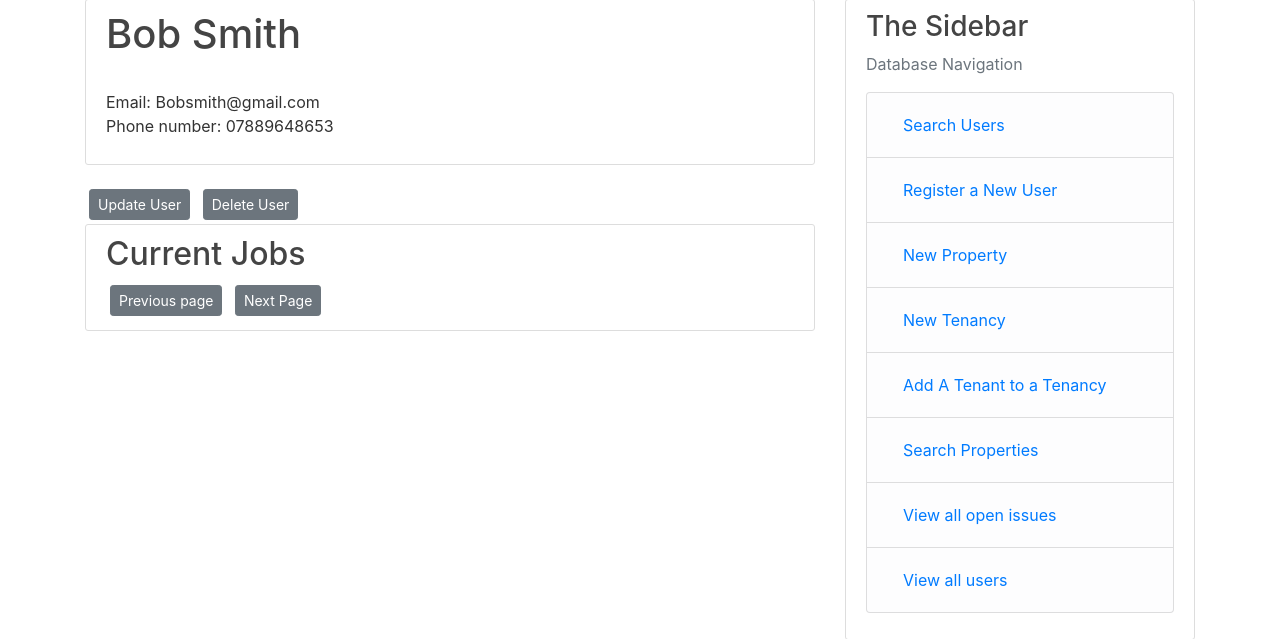
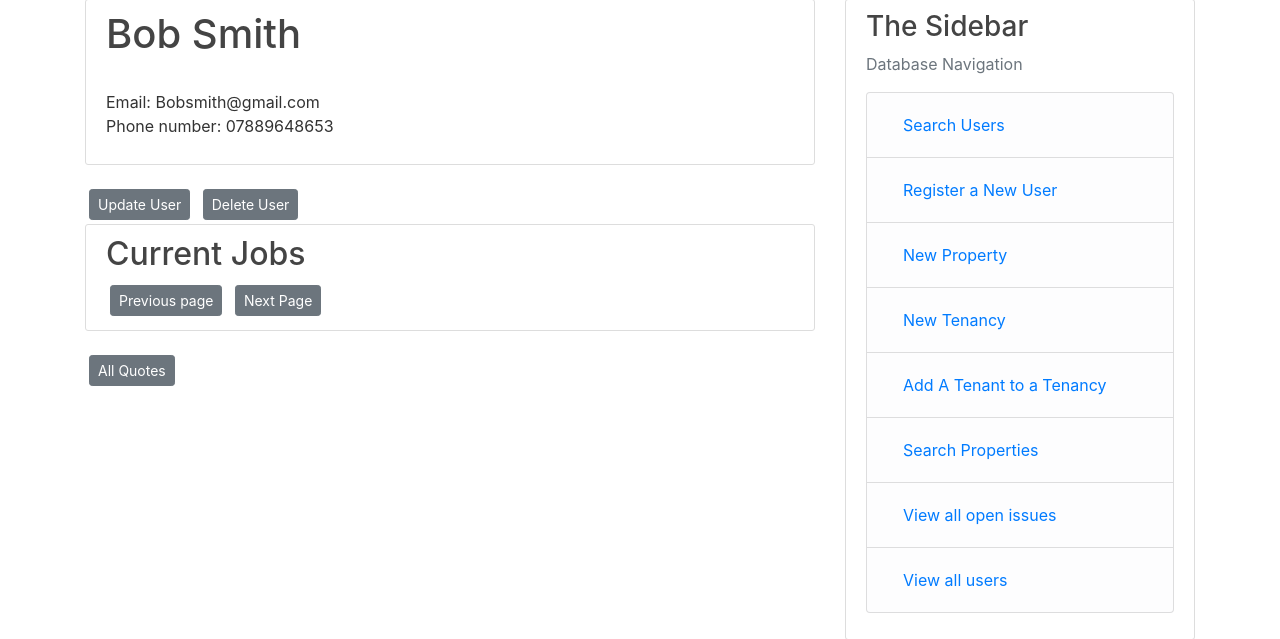
Before and after one commit to puffledude/CourseworkFullBuild, a Flask app: page /Contractor/1 in a window 1280 px wide. Shown: the part 81-720 px from the top of the page. Run offline with Flask 2, Linux system fonts and the light colour scheme; a user stored in the database is signed in; data comes from the database, SQL or seed files in the repository; some libraries are stand-ins or nearby versions.

Commit message:
Redirection changes

```diff
--- a/Tower/templates/Contractor.html
+++ b/Tower/templates/Contractor.html
@@ -18,7 +18,11 @@
     <h2>Current Jobs</h2>
     {% for quotes in approved_quotes.items %}
     <div class="content-section">
+        {% if current_user.role == ('Admin') %}
+        <h2><a class="article-title" href="{{ url_for('Job', job_id = quotes.Jobs.job_id)}}"> {{quotes.Jobs.summary}}</a></h2>
+        {% else %}}
         <h2><a class="article-title" href="{{ url_for('contractor_job', job_id = quotes.Jobs.job_id)}}"> {{quotes.Jobs.summary}}</a></h2>
+        {% endif %}
         <p>{{quotes.Quotes.content}}</p>
     </div>
     {% endfor %}
@@ -26,6 +30,6 @@
     <a class="btn btn-secondary btn-sm m-1" href=" {{approved_next}}">Next Page</a>
 </div>
 
-
+<a class="btn btn-secondary btn-sm m-1" href=" {{url_for('contractor_all_quotes', user_id = contractor.user_id)}}">All Quotes </a>
 
 {% endblock content %}
--- a/Tower/templates/contractor_all_quotes.html
+++ b/Tower/templates/contractor_all_quotes.html
@@ -8,7 +8,11 @@
 <div class="content-section">
     {% for quotes in all_quotes.items %}
     <div class="content-section">
+        {% if current_user.role == ('Admin') %}
+        <h2><a class="article-title" href="{{ url_for('Job', job_id = quotes.Jobs.job_id)}}"> {{quotes.Jobs.summary}}</a></h2>
+        {% else %}}
         <h2><a class="article-title" href="{{ url_for('contractor_job', job_id = quotes.Jobs.job_id)}}"> {{quotes.Jobs.summary}}</a></h2>
+        {% endif %}
         <p>{{quotes.Quotes.content}}</p>
     </div>
     {% endfor %}
```
